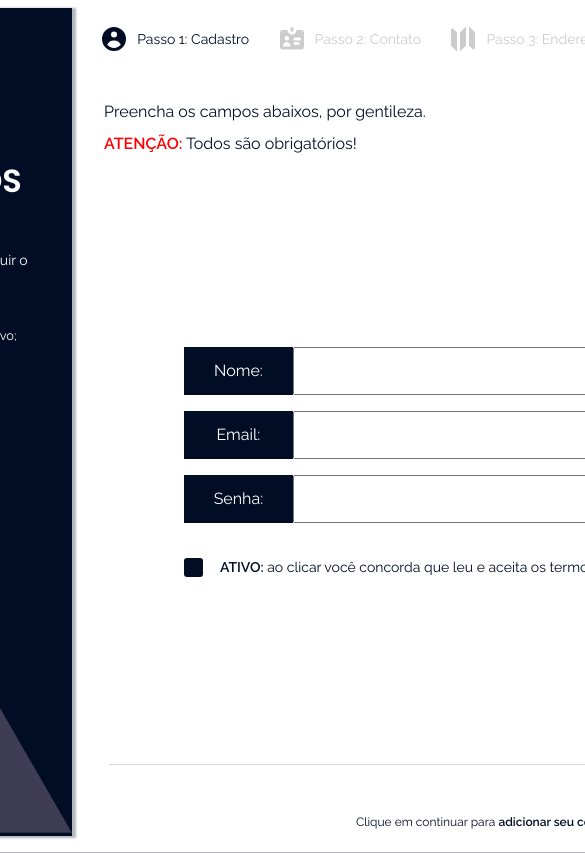
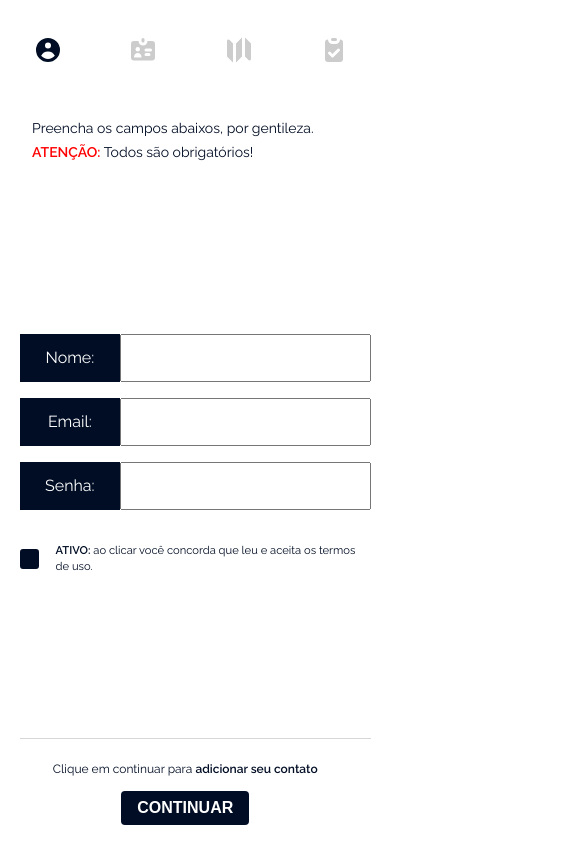
Before and after one commit to wallmartins/teste-tecnico-incentivme, a React (Create React App) app: page / in a window 390 px wide. Shown: the top 853 px of the page, 585 px wide, since content can reach past the window. Built offline with nearby package versions, Linux system fonts and the light colour scheme.

Commit message:
feat(add): add all mobile styles and media queries

```diff
--- a/src/Components/PagesComponents/FormPages/FormAddress.jsx
+++ b/src/Components/PagesComponents/FormPages/FormAddress.jsx
@@ -25,7 +25,7 @@ const FormAddress = () => {
     <section className={styles.formContainer}>
       <div className={styles.formInputs}>
         <Input id="cep" name="cep" type="number" label="cep" onBlur={(e) => setUserCEP(e.target.value)} />
-        <div className={styles.AddressButtonContainer}>
+        <div className={stylesAdress.AddressButtonContainer}>
           <Button name="cep" value="busque seu cep" onClick={searchAdress} />
         </div>
         <form
--- a/src/Css/App.css
+++ b/src/Css/App.css
@@ -20,6 +20,14 @@ body {
   color: var(--dark-blue);
 }
 
+@media (max-width: 63rem) {
+  body {
+    display: block;
+    width: 100%;
+    height: 100vh;
+  }
+}
+
 .container {
   display: grid;
   grid-template-columns: 1fr 2fr;
@@ -34,3 +42,28 @@ body {
   padding: 1rem;
   overflow-y: hidden;
 }
+
+@media (max-width: 64rem) {
+  .container {
+    width: 960px;
+    grid-template-columns: 400px 1fr;
+  }
+}
+
+@media (max-width: 62rem) {
+  .container {
+    grid-template:
+      'nav' 100px
+      'form' 1fr
+      'footer' 100px
+      / 1fr;
+    width: 100%;
+    height: 98vh;
+    align-items: center;
+    border: none;
+    box-shadow: none;
+    overflow-y: initial;
+    padding: 0;
+    margin: 0;
+  }
+}
--- a/src/Css/Modules/Address.module.css
+++ b/src/Css/Modules/Address.module.css
@@ -8,8 +8,26 @@
   overflow: hidden;
 }
 
+@media (max-width) {
+  .addressContainer {
+    overflow-y: scroll;
+  }
+}
+
 .addressUserContent {
   display: none;
+}
+
+.AddressButtonContainer {
+  display: grid;
+  justify-items: flex-end;
+  width: 70%;
+}
+
+@media (max-width: 48rem) {
+  .AddressButtonContainer {
+    width: 90%;
+  }
 }
 
 .allUsersAddress {
@@ -18,6 +36,14 @@
   gap: 1rem;
   padding-top: 1rem;
   padding-left: 2rem;
+}
+
+@media (max-width: 48rem) {
+  .allUsersAddress {
+    padding-left: 0;
+    width: 90%;
+    grid-template-columns: repeat(2, 1fr);
+  }
 }
 
 .addressCard {
@@ -40,3 +66,14 @@
   font-size: 0.875rem;
   line-height: 1.2rem;
 }
+
+@media (max-width: 48rem) {
+  .addressCardTitle {
+    font-size: 1rem;
+  }
+
+  .addressCardText {
+    font-size: 0.7rem;
+    line-height: 1rem;
+  }
+}
--- a/src/Css/Modules/Advise.module.css
+++ b/src/Css/Modules/Advise.module.css
@@ -1,5 +1,6 @@
 .adviseContainer {
   display: block;
+  width: 100%;
   padding-left: 2rem;
 }
 
@@ -8,6 +9,13 @@
   line-height: 2rem;
 }
 
+@media (max-width: 48rem) {
+  .adviseText {
+    font-size: 0.875rem;
+    line-height: 1.5rem;
+  }
+}
+
 .adviseTextWarning {
   color: red;
   font-weight: 600;
--- /dev/null
+++ b/src/Css/Modules/Contact.module.css
@@ -0,0 +1,9 @@
+.contactContainer {
+  display: grid;
+  grid-template-columns: 1fr;
+  grid-template-rows: 80px 2fr;
+  grid-area: form;
+  align-items: center;
+  height: 100%;
+  overflow: hidden;
+}
--- a/src/Css/Modules/Footer.module.css
+++ b/src/Css/Modules/Footer.module.css
@@ -3,6 +3,12 @@
   width: 100%;
   align-items: flex-end;
   grid-area: footer;
+}
+
+@media (max-width: 64rem) {
+  .footerContainer {
+    height: max-content;
+  }
 }
 
 .footerContent {
@@ -12,7 +18,6 @@
     'line'
     'content';
   align-items: center;
-  padding-bottom: 1rem;
 }
 
 .footerLine {
@@ -34,6 +39,14 @@
   gap: 2rem;
 }
 
+@media (max-width: 48rem) {
+  .footerInfo {
+    padding-top: 1rem;
+    flex-direction: column;
+    gap: 1rem;
+  }
+}
+
 .footerText {
   font-size: 0.75rem;
 }
--- a/src/Css/Modules/Form.module.css
+++ b/src/Css/Modules/Form.module.css
@@ -4,6 +4,13 @@
   justify-items: center;
   align-items: center;
   height: 100%;
+}
+
+@media (max-width: 64rem) {
+  .formContainer {
+    display: flex;
+    width: 100%;
+  }
 }
 
 .formInputs {
@@ -20,6 +27,13 @@
   width: 70%;
   grid-template-columns: min-content auto;
   grid-gap: 1rem;
+}
+
+@media (max-width: 48rem) {
+  .activeCheckboxContainer {
+    width: 90%;
+    align-items: center;
+  }
 }
 
 .activeCheckboxContent {
@@ -56,12 +70,14 @@
   line-height: 1.2rem;
 }
 
+@media (max-width: 48rem) {
+  .activeCheckboxText {
+    padding-top: 1rem;
+    font-size: 0.7rem;
+    line-height: 1rem;
+  }
+}
+
 .activeCheckboxTextName {
   font-weight: 600;
 }
-
-.AddressButtonContainer {
-  display: grid;
-  justify-items: flex-end;
-  width: 70%;
-}
--- a/src/Css/Modules/Input.module.css
+++ b/src/Css/Modules/Input.module.css
@@ -3,6 +3,12 @@
   justify-content: center;
   width: 70%;
   height: max-content;
+}
+
+@media (max-width: 48rem) {
+  .inputContainer {
+    width: 90%;
+  }
 }
 
 .label {
--- a/src/Css/Modules/Navbar.module.css
+++ b/src/Css/Modules/Navbar.module.css
@@ -9,11 +9,27 @@
   justify-content: space-between;
 }
 
+@media (max-width: 48rem) {
+  .navbarContainer > ul {
+    align-items: center;
+    justify-content: space-around;
+  }
+}
+
 .navbarContainer > ul > li {
   display: flex;
   align-items: center;
   justify-items: center;
   padding: 0 0.7rem;
+}
+
+@media (max-width: 48rem) {
+  .navbarContainer > ul > li:first-child {
+    padding-left: 0;
+  }
+  .navbarContainer > ul > li:last-child {
+    padding-right: 0;
+  }
 }
 
 .navbarSVG {
@@ -27,6 +43,12 @@
   font-size: 0.875rem;
 }
 
+@media (max-width: 48rem) {
+  .navbarSteps > p {
+    display: none;
+  }
+}
+
 .navbarActive {
   color: var(--dark-blue);
 }
--- a/src/Css/Modules/Sidebar.module.css
+++ b/src/Css/Modules/Sidebar.module.css
@@ -2,6 +2,12 @@
   background: var(--dark-blue);
   box-shadow: 3px 1px 2px 1px rgba(0, 13, 36, 0.3);
   grid-area: sidebar;
+}
+
+@media (max-width: 62rem) {
+  .sidebarContainer {
+    display: none;
+  }
 }
 
 .logo {
@@ -40,5 +46,5 @@
 }
 
 .asideSVG {
-  width: 500px;
+  width: 100%;
 }
--- a/src/Pages/Contact.jsx
+++ b/src/Pages/Contact.jsx
@@ -1,8 +1,9 @@
 import Advise from '../Components/PagesComponents/FormPages/Advise';
 import FormContact from '../Components/PagesComponents/FormPages/FormContact';
+import styles from '../Css/Modules/Contact.module.css';
 
 const Contact = () => (
-  <div>
+  <div className={styles.contactContainer}>
     <Advise />
     <FormContact />
   </div>
```
